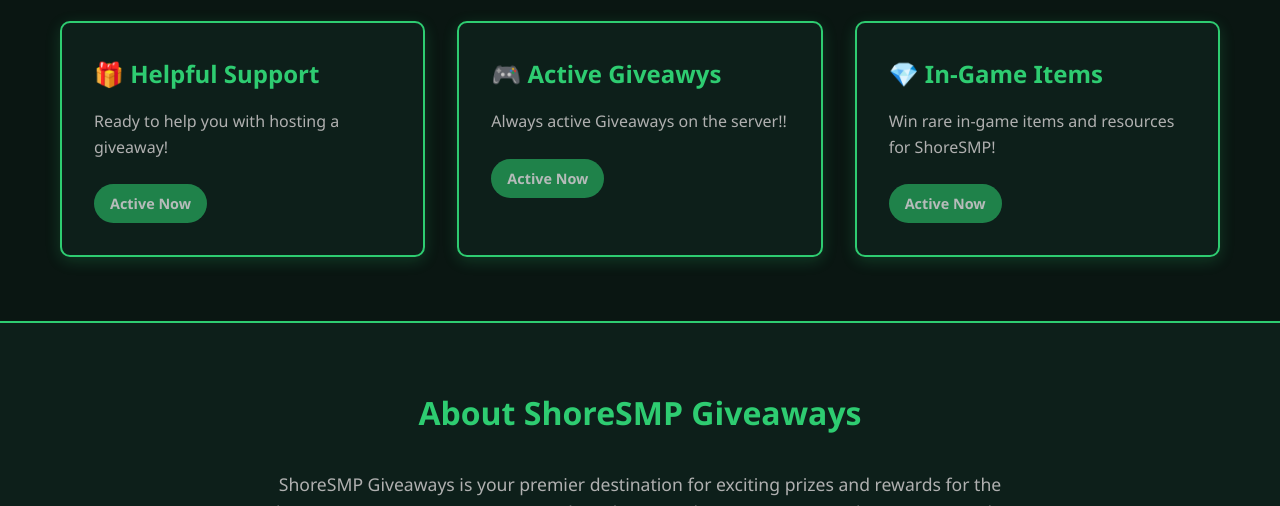
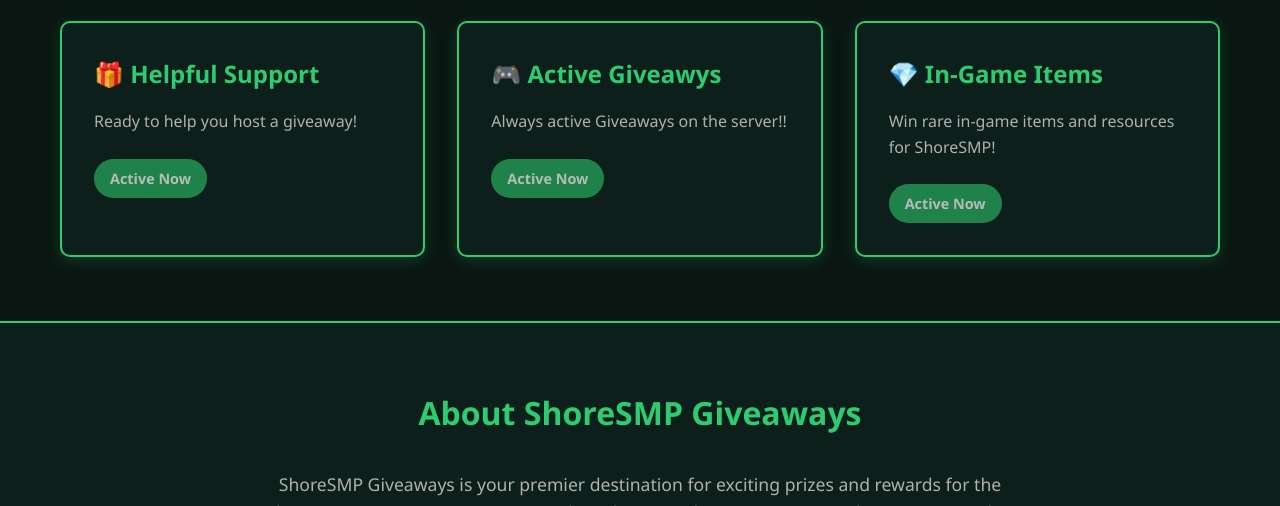
Before and after one commit to ZiorixJack/ShoreGiveaways-Website, a plain HTML site: page index.html in a window 1280 px wide. Shown: the part 594-1100 px from the top of the page. Drawn offline with Linux system fonts and the light colour scheme.

Commit message:
Fixed a sentence within the Features.

```diff
--- a/index.html
+++ b/index.html
@@ -37,7 +37,7 @@
                 <div class="giveaway-grid">
                     <div class="giveaway-card">
                         <h3>🎁 Helpful Support</h3>
-                        <p>Ready to help you with hosting a giveaway!</p>
+                        <p>Ready to help you host a giveaway!</p>
                         <span class="status active">Active Now</span>
                     </div>
                     <div class="giveaway-card">
```
